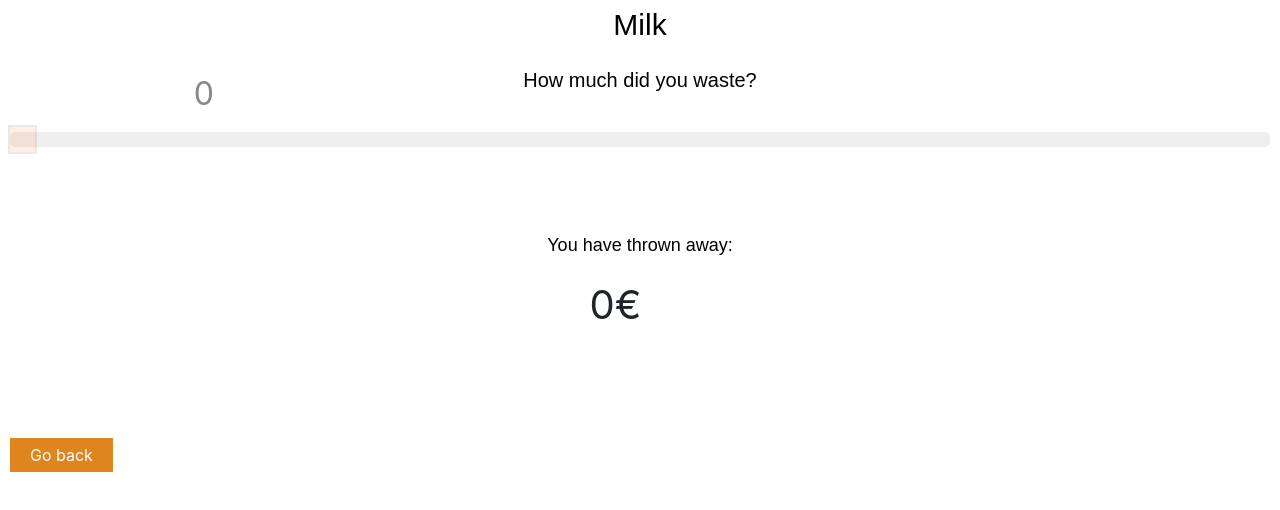
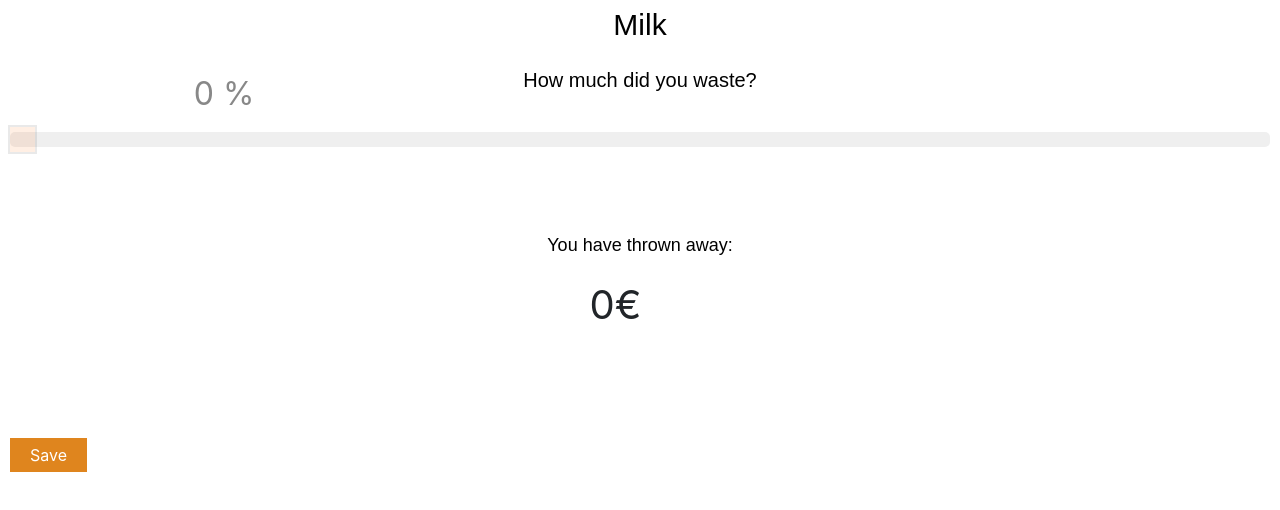
Before and after one commit to Kata-M/Foodis, a React (Create React App) app: page /DetailedView/0 in a window 1280 px wide. Shown: the part 202-712 px from the top of the page. Built offline with nearby package versions, Linux system fonts and the light colour scheme.

Commit message:
small fix

```diff
--- a/src/DetailedView/DetailedView.js
+++ b/src/DetailedView/DetailedView.js
@@ -36,9 +36,6 @@ class DetailedView extends Component {
         let itemPrice = this.props.model.getItemPrice(this.state.itemId);
     return (
       <div className="DetailedView">
-          <Link to="/">
-              <button>Go back</button>
-          </Link>
           <h1> {itemName} </h1>
           <h2> How much did you waste? </h2>
             <Slider model={this.props.model} color="#ff6902"/>
@@ -48,6 +45,9 @@ class DetailedView extends Component {
                     {Math.round(itemPrice * this.state.sliderValue) / 100 + '\u20AC'}
                 </div>
             </div>
+          <Link to="/">
+              <button className="saveButton">Save</button>
+          </Link>
       </div>
     );
   }
--- a/src/Slider/Slider.js
+++ b/src/Slider/Slider.js
@@ -56,7 +56,7 @@ export default class Slider extends React.Component {
 		return (
 			<Styles opacity={this.state.value > 10 ? (this.state.value / 100) : .1} color={this.props.color}>
 				<input type="range" min={0} max={100} value={this.state.value} className="slider" onChange={this.handleOnChange} />
-				<div className="value">{this.state.value}</div>
+				<div className="value">{this.state.value + " %"}</div>
 			</Styles>
 		)
 	}
```
Also changed, not shown: src/DetailedView/DetailedView.css (line endings or trailing spaces), 1 other file (tests, documents, lock files or other folders).
